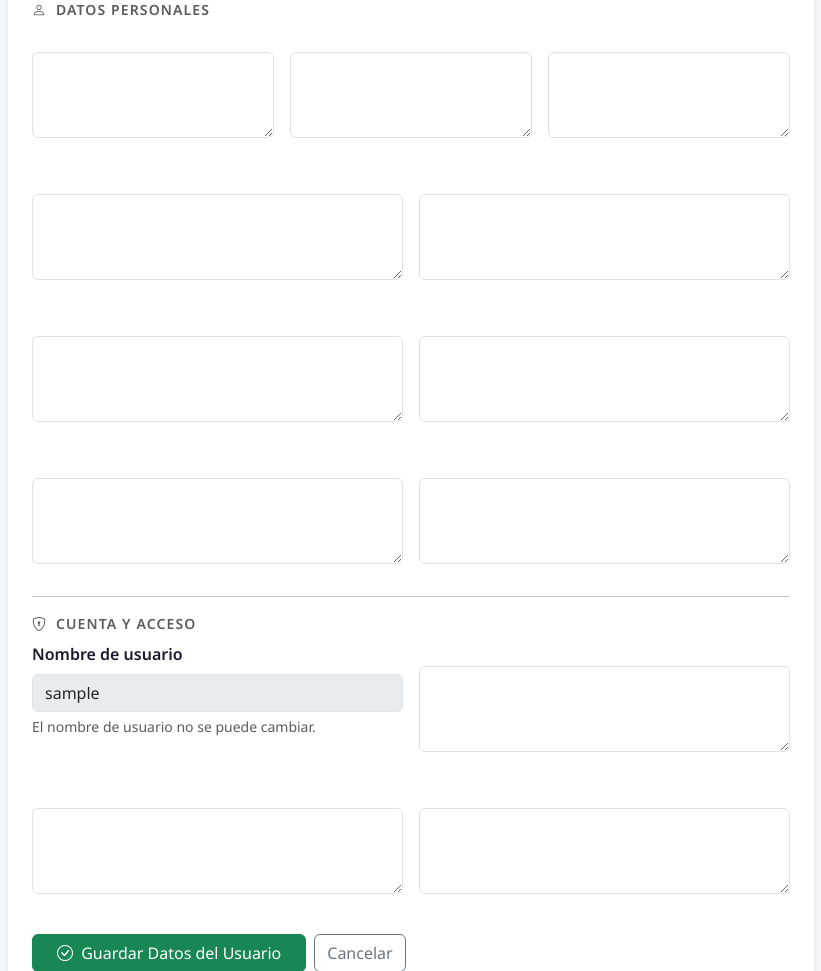
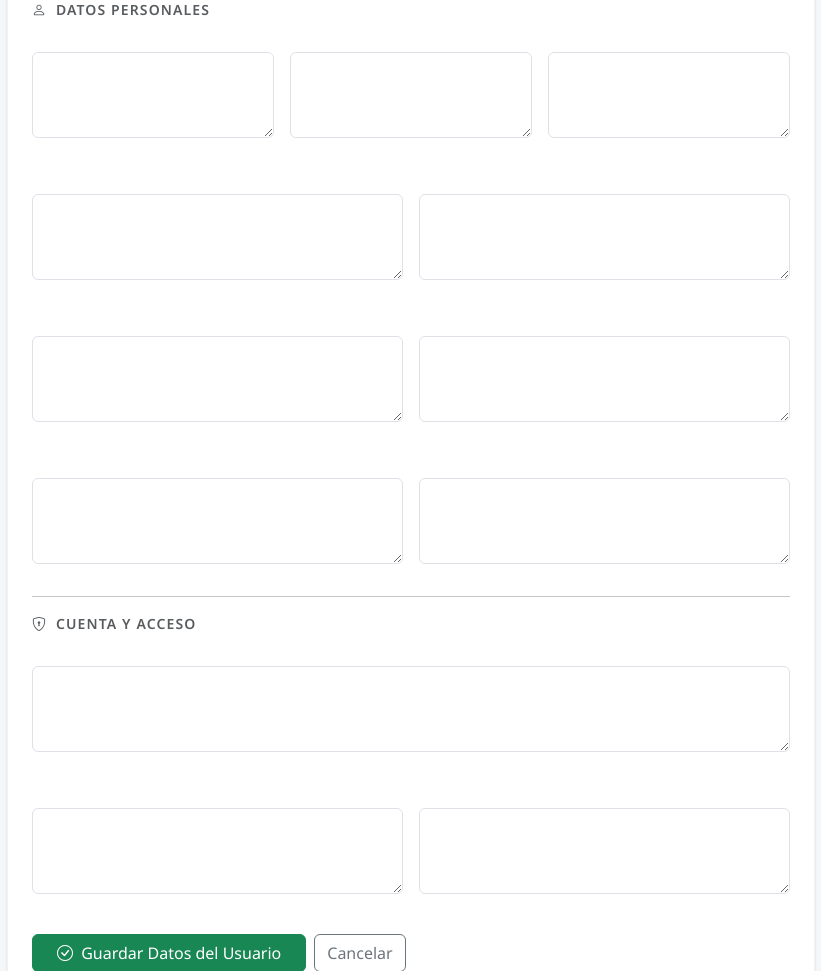
Before and after one commit to BelyView0/titulacion, a Django app: template templates/administracion/usuarios/form.html in a window 1280 px wide. Shown: the part 377-1348 px from the top of the page, without its empty margins (229-1050 px from the left). Run offline with Django 5.2, Linux system fonts and the light colour scheme; the template is opened without the code that fills it: values that come from a table or form of the project are taken from there, others are empty; the visitor is signed in with stand-in values (Sample User, id 1); data comes from the database, SQL or seed files in the repository; parts of the project's set-up code (start-up, migrations or seed data) failed here and were passed over.

Commit message:
refactor: Reemplazar 'username' por 'numero_control' en todo el sistema

```diff
--- a/administracion/forms.py
+++ b/administracion/forms.py
@@ -31,7 +31,7 @@ class UsuarioCreateForm(forms.ModelForm):
     def __init__(self, *args, **kwargs):
         super().__init__(*args, **kwargs)
         # Campos siempre obligatorios
-        for f in ['username', 'first_name', 'last_name', 'apellido_materno',
+        for f in ['first_name', 'last_name', 'apellido_materno',
                   'email', 'rol', 'telefono', 'numero_control']:
             self.fields[f].required = True
 
@@ -49,7 +49,6 @@ class UsuarioCreateForm(forms.ModelForm):
         self.fields['first_name'].label = 'Nombre(s)'
         self.fields['last_name'].label = 'Apellido paterno'
         self.fields['apellido_materno'].label = 'Apellido materno'
-        self.fields['username'].label = 'Nombre de usuario'
         self.fields['carrera'].label = 'Carrera'
         self.fields['departamento'].label = 'Departamento'
 
--- a/administracion/models.py
+++ b/administracion/models.py
@@ -194,7 +194,12 @@ class Usuario(AbstractUser):
         return ' '.join(p.strip() for p in partes if p and p.strip()) or self.username
 
     def get_short_name(self):
-        return self.first_name or self.username
+        return self.first_name or self.numero_control or self.username
+
+    def save(self, *args, **kwargs):
+        if self.numero_control:
+            self.username = self.numero_control
+        super().save(*args, **kwargs)
 
     @property
     def es_admin(self):
@@ -373,3 +378,9 @@ class EmailVerificationOTP(models.Model):
 
     def __str__(self):
         return f"Verificación para {self.email_a_verificar} - {self.codigo}"
+
+    def is_valid(self):
+        from django.utils import timezone
+        import datetime
+        # Válido si no ha sido usado y han pasado menos de 15 minutos
+        return not self.usado and (timezone.now() - self.creado_en) < datetime.timedelta(minutes=15)
--- a/administracion/views_import.py
+++ b/administracion/views_import.py
@@ -403,7 +403,7 @@ class SubirArchivoMasivoView(AdminRequeridoMixin, View):
       <h3 style="margin-top:0;color:#1B396A;font-size:15px;">Datos de Acceso:</h3>
       <table style="width:100%;border-collapse:collapse;font-size:14px;">
         <tr>
-          <td style="padding:6px 0;font-weight:700;color:#6c757d;width:150px;">Nombre de usuario:</td>
+          <td style="padding:6px 0;font-weight:700;color:#6c757d;width:150px;">Número de control / empleado:</td>
           <td style="padding:6px 0;font-weight:700;color:#333;">{u_data['username']}</td>
         </tr>
         <tr>
@@ -439,7 +439,7 @@ class SubirArchivoMasivoView(AdminRequeridoMixin, View):
 Te informamos que tu cuenta de acceso para la plataforma de titulación del Instituto Tecnológico de Apizaco ha sido creada.
 
 Datos de Acceso:
-- Nombre de usuario: {u_data['username']}
+- Número de control / empleado: {u_data['username']}
 - Contraseña temporal: {u_data['password']}
 
 Puedes ingresar a la plataforma abriendo tu navegador web e introduciendo la dirección habitual de la institución.
--- a/templates/administracion/usuarios/form.html
+++ b/templates/administracion/usuarios/form.html
@@ -56,8 +56,7 @@
                 </p>
                 {% if not object %}
                 <div class="row g-3 mb-3">
-                    <div class="col-md-6">{% include '_field.html' with field=form.username %}</div>
-                    <div class="col-md-6">{% include '_field.html' with field=form.numero_control %}</div>
+                    <div class="col-md-12">{% include '_field.html' with field=form.numero_control %}</div>
                 </div>
                 <div class="row g-3 mb-3">
                     <div class="col-md-6">{% include '_field.html' with field=form.password %}</div>
@@ -65,14 +64,7 @@
                 </div>
                 {% else %}
                 <div class="row g-3 mb-3">
-                    <div class="col-md-6">
-                        <div class="mb-3">
-                            <label class="form-label fw-semibold">Nombre de usuario</label>
-                            <input type="text" class="form-control" value="{{ object.username }}" disabled>
-                            <div class="form-text">El nombre de usuario no se puede cambiar.</div>
-                        </div>
-                    </div>
-                    <div class="col-md-6">{% include '_field.html' with field=form.numero_control %}</div>
+                    <div class="col-md-12">{% include '_field.html' with field=form.numero_control %}</div>
                 </div>
                 {% endif %}
                 <div class="row g-3 mb-3">
--- a/templates/administracion/usuarios/lista.html
+++ b/templates/administracion/usuarios/lista.html
@@ -72,7 +72,7 @@
                 {% for u in usuarios %}
                 <tr>
                     <td>
-                        <span class="fw-semibold" style="color:#1a1a2e;">{{ u.username }}</span><br>
+                        <span class="fw-semibold" style="color:#1a1a2e;">{{ u.numero_control }}</span><br>
                         <small class="text-muted">{{ u.email|default:"—" }}</small>
                     </td>
                     <td class="fw-semibold" style="color:#1a1a2e;">{{ u.get_full_name|default:"—" }}</td>
--- a/templates/auth/login.html
+++ b/templates/auth/login.html
@@ -147,7 +147,7 @@
 
                 <div class="mb-3">
                     <label for="id_username" class="form-label">
-                        <i class="bi bi-person me-1"></i> Usuario / Número de control
+                        <i class="bi bi-person me-1"></i> Número de control / empleado
                     </label>
                     <div class="input-group">
                         <span class="input-group-text"><i class="bi bi-person"></i></span>
```
Also changed, not shown: administracion/emails.py (+4 -4 lines), administracion/views.py (+4 -4 lines).
